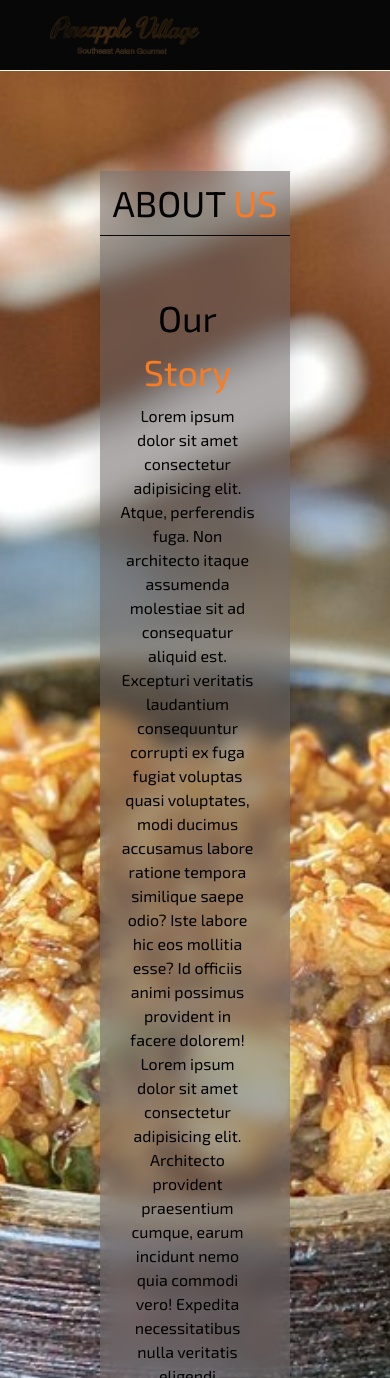
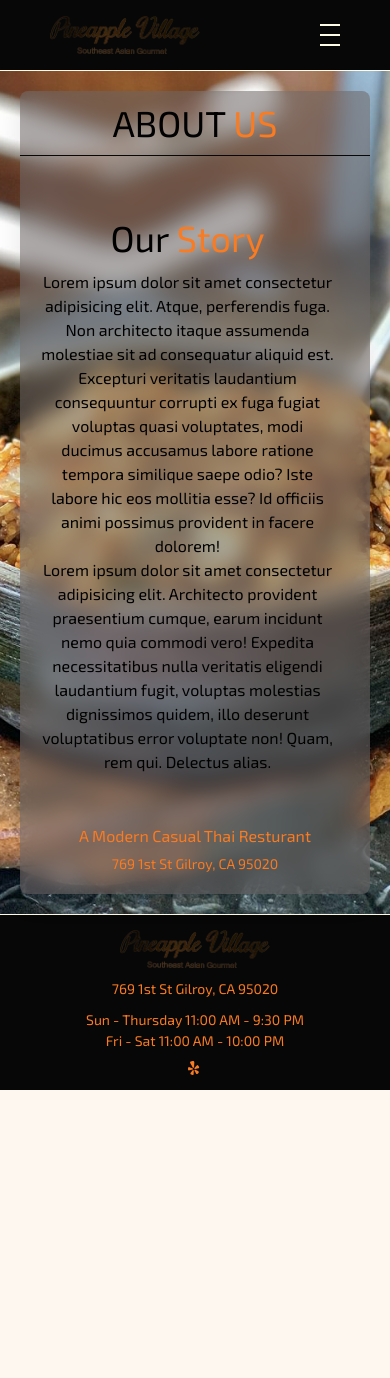
Before and after one commit to svizzusi/pineappleVillage, a React (Vite) app: page /about in a window 390 px wide. Shown: the top 1378 px of the page. After the commit the page ends 1090 px from the top, so only its background shows below. Built offline with nearby package versions, Linux system fonts and the light colour scheme.

Commit message:
added media queries

```diff
--- a/src/components/About/About.module.css
+++ b/src/components/About/About.module.css
@@ -21,6 +21,7 @@
     box-shadow: 0 4px 30px rgba(0, 0, 0, 0.1);
     backdrop-filter: blur(9.9px);
     -webkit-backdrop-filter: blur(9.9px);
+    border-radius: 8px;
 }
 
 .aboutSectionHeadingContainer {
@@ -75,6 +76,11 @@
 }
 
 @media screen and (max-width: 925px) {
+
+    .aboutSection {
+        margin: 20px;
+    }
+
     .aboutSectionText {
         width: 100%;
         max-width: 100%;
@@ -88,4 +94,9 @@
         max-width: 0;
         padding: 0;
     }
+
+    .aboutSectionSubHeading {
+        text-align: center;
+        margin: 20px 0;
+    }
 }
--- a/src/components/Contact/ContactSection.module.css
+++ b/src/components/Contact/ContactSection.module.css
@@ -86,3 +86,16 @@
 .contactHours span{
     font-size: 1.8rem;
 }
+
+@media screen and (max-width: 925px) {
+    .contactSectionHeader {
+        max-width: 100%;
+        margin: 20px;
+    }
+
+    .mapContainer {
+        max-width: 100%;
+        margin: 20px;
+    }
+
+}
--- a/src/layout/NavBar/NavBar.module.css
+++ b/src/layout/NavBar/NavBar.module.css
@@ -55,10 +55,12 @@ Media Queries
     position: absolute;
     right: 20px;
     top: 70px;
-    background: var(--beige);
+    background: rgba(108, 100, 100, 0.55);
+    box-shadow: 0 4px 30px rgba(0, 0, 0, 0.1);
+    backdrop-filter: blur(9.9px);
+    -webkit-backdrop-filter: blur(9.9px);
     border-radius: 0 0 8px 8px;
     z-index: 5;
-    box-shadow: rgba(0, 0, 0, 0.07) 0px 1px 1px, rgba(0, 0, 0, 0.07) 0px 2px 2px, rgba(0, 0, 0, 0.07) 0px 4px 4px, rgba(0, 0, 0, 0.07) 0px 8px 8px, rgba(0, 0, 0, 0.07) 0px 16px 16px;
 }
 .navLinks {
     gap: 30px;
@@ -73,7 +75,7 @@ Media Queries
     -webkit-box-sizing: border-box;
     -moz-box-sizing: border-box;
     box-sizing: border-box;
-    color: #ecf0f1;
+    color: var(--white);
     text-align: center;
     }
 
@@ -90,7 +92,7 @@ Media Queries
 .hamburger .line{
     width: 20px;
     height: 2px;
-    background: var(--black);
+    background: var(--white);
     display: block;
     margin: 8px auto;
     -webkit-transition: all 0.3s ease-in-out;
```
